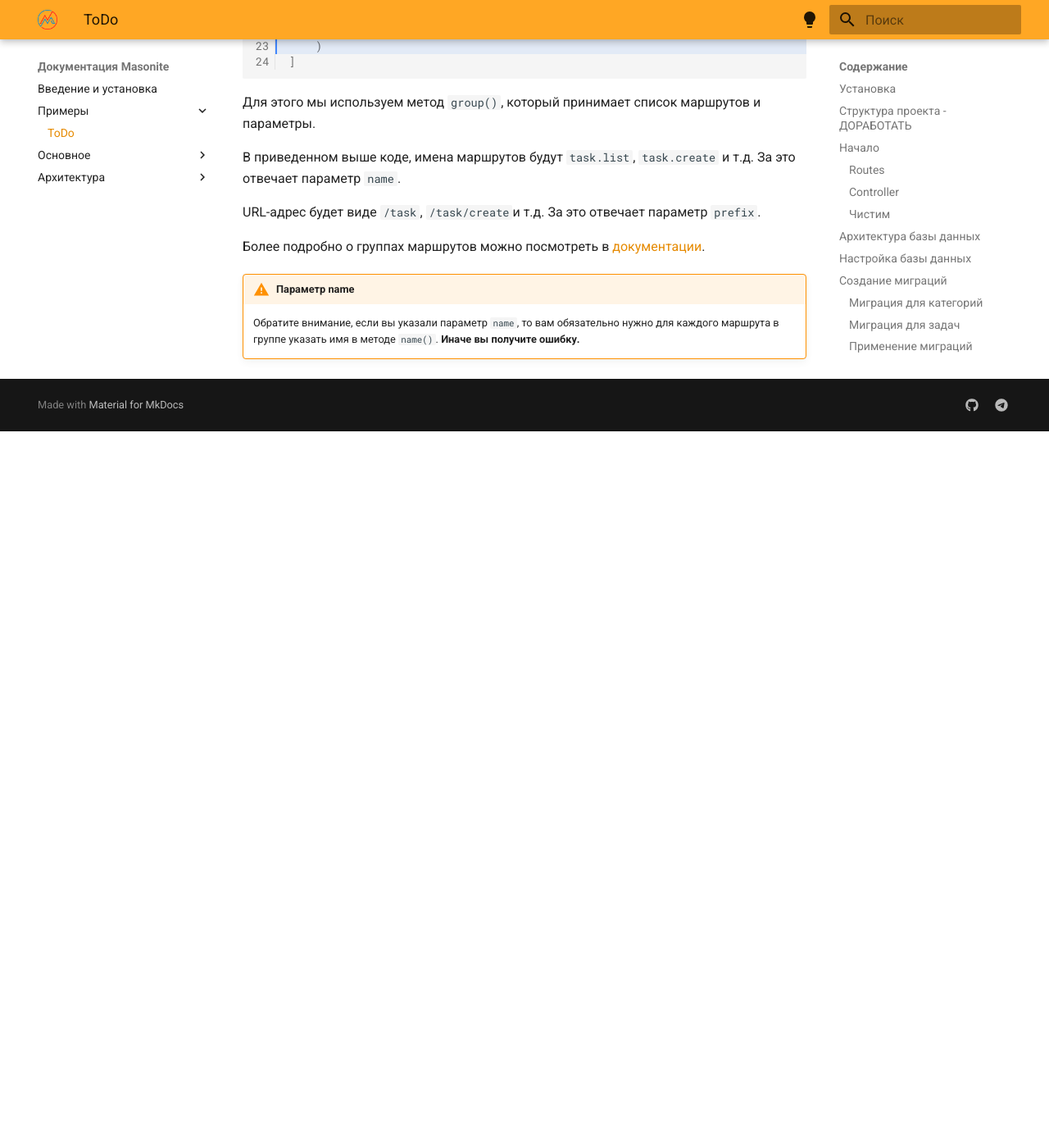
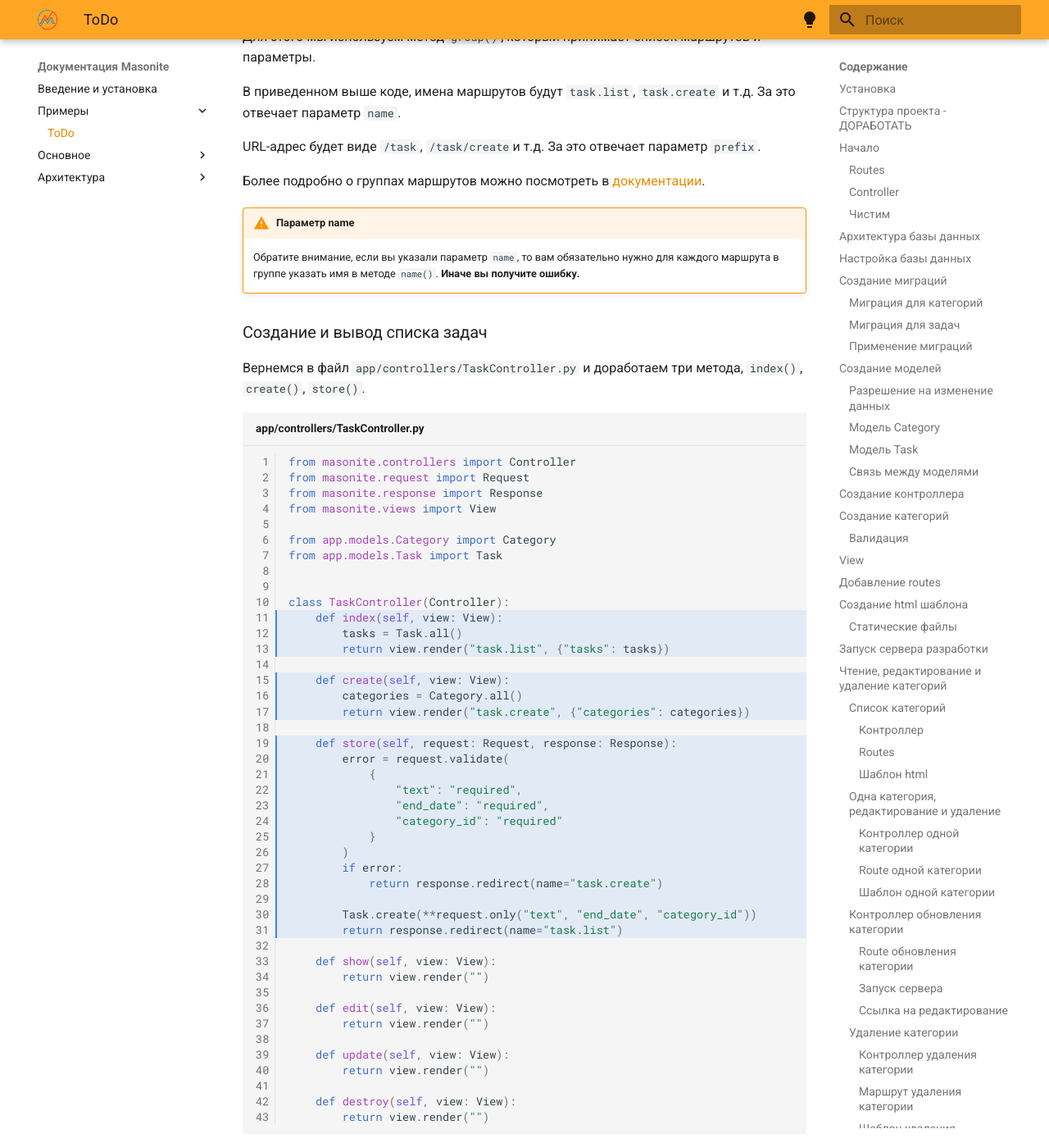
Before and after one commit to DJWOMS/masonite-docs, an MkDocs documentation site: the page built from docs/examples/masonite-todo.md, in a window 1280 px wide and 1400 px high, scrolled down 30240 px. Shown: the whole window at 82% size. Built offline with MkDocs 1.6.1 and Material for MkDocs 9.7.7, drawn with Linux system fonts in a browser that asks for light colours; before the commit the page ends 30766 px from its top, so only the background shows below that; some of the changed text lies outside the part shown.

Commit message:
todo task start

````diff
--- a/docs/examples/masonite-todo.md
+++ b/docs/examples/masonite-todo.md
@@ -304,8 +304,8 @@ class CreateTasksTable(Migration):
         self.schema.drop("tasks")
 ```
 
-Поясню строки 16 и 17:
-
+Поясню строки 14, 16 и 17:
+- **.default(False)** - значение по умолчанию.
 - **.unsigned()** - задает столбцу целочисленное представление, без знака.
 - **.foreign("category_id")** - внешний ключ, название столбца во нашей таблице.
 - **.references("id")** - столбец во внешней таблице, на который будет ссылаться локальный столбец.
@@ -1228,12 +1228,13 @@ class TaskController(Controller):
 #### Импорт
 
 Сразу добавим нужные нам импорты. Импортируем классы `Request`, `Response` и модель `Task`.
-```py linenums="1" hl_lines="2 3 6"  title="app/controllers/TaskController.py"
+```py linenums="1" hl_lines="2 3 6 7"  title="app/controllers/TaskController.py"
 from masonite.controllers import Controller
 from masonite.request import Request
 from masonite.response import Response
 from masonite.views import View
 
+from app.models.Category import Category
 from app.models.Task import Task
 
 
@@ -1287,3 +1288,159 @@ URL-адрес будет виде `/task`, `/task/create `и т.д. За это
     Обратите внимание, если вы указали параметр `name`, то вам обязательно нужно для каждого маршрута
     в группе указать имя в методе `name()`.
     **Иначе вы получите ошибку.**
+
+### Создание и вывод списка задач
+Вернемся в файл `app/controllers/TaskController.py` и доработаем три метода, `index()`, `create()`,
+`store()`.
+```py linenums="1" hl_lines="11-13 15-17 19-31"  title="app/controllers/TaskController.py"
+from masonite.controllers import Controller
+from masonite.request import Request
+from masonite.response import Response
+from masonite.views import View
+
+from app.models.Category import Category
+from app.models.Task import Task
+
+
+class TaskController(Controller):
+    def index(self, view: View):
+        tasks = Task.all()
+        return view.render("task.list", {"tasks": tasks})
+
+    def create(self, view: View):
+        categories = Category.all()
+        return view.render("task.create", {"categories": categories})
+
+    def store(self, request: Request, response: Response):
+        error = request.validate(
+            {
+                "text": "required",
+                "end_date": "required",
+                "category_id": "required"
+            }
+        )
+        if error:
+            return response.redirect(name="task.create")
+
+        Task.create(**request.only("text", "end_date", "category_id"))
+        return response.redirect(name="task.list")
+
+    def show(self, view: View):
+        return view.render("")
+
+    def edit(self, view: View):
+        return view.render("")
+
+    def update(self, view: View):
+        return view.render("")
+
+    def destroy(self, view: View):
+        return view.render("")
+```
+
+Метод `index()` похож на метод который мы писали для категорий. Здесь мы получаем список задач.
+
+В методе `create()` мы не просто рендерим страницу, но и передаем список всех категорий, чтобы можно
+было выбрать к какой категории привязать задачу.
+
+Наш метод `store()` также похож на тот который мы уже писали, но есть отличия. Указано
+несколько обязательных данных, такие как, `text`, `end_date`, `category_id`.
+
+Также обратите внимание на 30-ю строку. Здесь для получения данных мы используем метод `only()`.
+Он вернет только те данные которые мы указали.
+
+### Шаблон списка задач
+В директории `templates` создайте директорию `task`.
+
+Создайте файл `templates/task/list.html`.
+```html linenums="1" hl_lines="12 17" title="templates/task/list.html"
+<!DOCTYPE html>
+<html lang="en">
+<head>
+  <meta charset="UTF-8">
+  <link href="/static/style.css" rel="stylesheet">
+  <title>Категории</title>
+</head>
+<body>
+
+<section>
+  <h2>Список всех задач</h2>
+  <a href="{{ route('task.create') }}">Создать задачу</a>
+
+  <ul class="list">
+    @for task in tasks
+    <li class="list-item">
+      <a href="{{ route('task.single', {'id': task.id}) }}">{{task.text}}</a>
+    </li>
+    @endfor
+  </ul>
+</section>
+
+</body>
+</html>
+```
+Данный шаблон похож на тот, который ми писали для списка категорий, но есть пару отличий.
+
+Обратите внимание на выделенные строки. На 12-й строке для формирования url используется метод `route()`.
+
+На 17-й строке также используем `route()`, но так как, нам нужно передать `id` задачи, после имени
+маршрута указываем словарь для нашего параметра `id`. Обратите внимание, что `task.id` не взять в двойные
+фигурные скобки.
+
+### Шаблон создания задачи
+Создайте файл `templates/task/create.html` и добавьте в него код ниже.
+```html linenums="1" title="templates/task/create.html"
+<!DOCTYPE html>
+<html lang="en">
+<head>
+  <meta charset="UTF-8">
+  <link href="/static/style.css" rel="stylesheet">
+  <title>Title</title>
+</head>
+<body>
+<section>
+
+  <h2>Создать задачу</h2>
+
+  <form action="{{ route('task.store') }}" method="POST">
+    {{ csrf_field }}
+    <input type="text" name="text">
+    <input type="datetime-local" name="end_date">
+    <select name="category_id">
+      <option disabled>Выберите категорию</option>
+      @for category in categories
+        <option value="{{category.id}}">{{category.name}}</option>
+      @endfor
+    </select>
+    <button type="submit">Создать</button>
+  </form>
+
+</section>
+</body>
+</html>
+```
+
+Рассмотрим фрагмент кода с выбором категории.
+```html linenums="1" hl_lines="11-13" title="templates/task/create.html"
+...
+
+  <h2>Создать задачу</h2>
+
+  <form action="{{ route('task.store') }}" method="POST">
+    {{ csrf_field }}
+    <input type="text" name="text">
+    <input type="datetime-local" name="end_date">
+    <select name="category_id">
+      <option disabled>Выберите категорию</option>
+      @for category in categories
+        <option value="{{category.id}}">{{category.name}}</option>
+      @endfor
+    </select>
+    <button type="submit">Создать</button>
+  </form>
+
+...
+```
+
+Здесь мы перебираем список категорий и формируем `select`. Значение `option` - `id` категории,
+а пользователю покажем имя категории.
````
Also changed, not shown: other parts of docs/examples/masonite-todo.md (+1 -1 lines).
